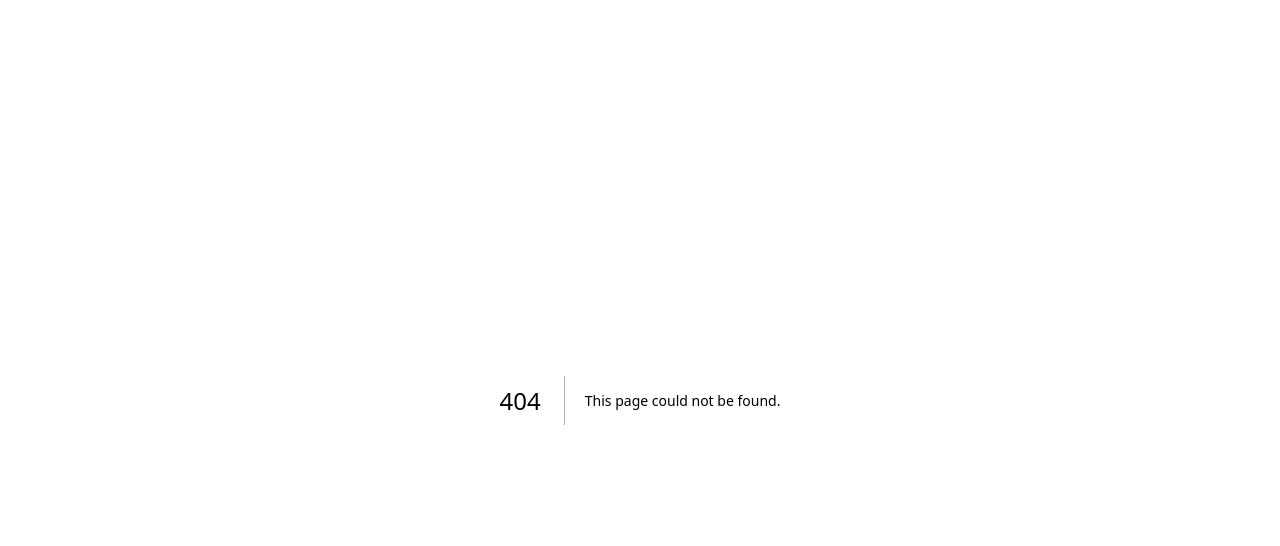
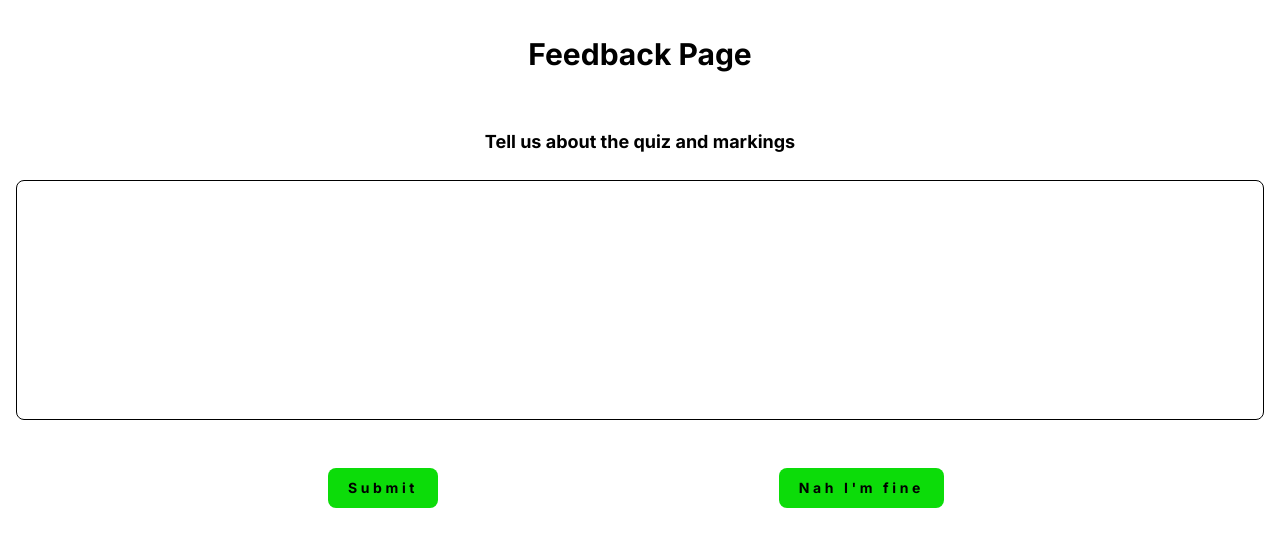
Before and after one commit to NirangaNiluminda/CAS-User, a Next.js app: page /feedback/1 in a window 1280 px wide. Before the commit this address had no page. Shown: the top 546 px of the page. Built offline with nearby package versions, Linux system fonts and the light colour scheme.

Commit message:
Add feedback page and update navigation from correct answers page

```diff
--- a/app/correct_answers/[id]/page.tsx
+++ b/app/correct_answers/[id]/page.tsx
@@ -81,7 +81,7 @@ const page = () => {
             <button
               type="button"
               className="focus:outline-none text-black bg-[#0cdc09] hover:bg-green-800 hover:border hover:border-[#0cdc09] focus:ring-4 focus:ring-green-300 font-bold font-['Inter'] tracking-[3.60px] rounded-lg text-sm px-5 py-2.5 me-2 mb-2 dark:bg-[#0cdc09] dark:hover:bg-transparent dark:focus:ring-green-800 transform transition-transform duration-300 hover:scale-x-110"
-              onClick={() => router.push('/completed')}
+              onClick={() => router.push(`/feedback/${id}`)}
             >
               Confirm
             </button>
--- /dev/null
+++ b/app/feedback/[id]/page.tsx
@@ -0,0 +1,23 @@
+'use client'
+import { useParams, useRouter } from 'next/navigation'
+import React from 'react'
+
+const page = () => {
+    const { id } = useParams();
+    const router = useRouter();
+  return (
+    <div className='container mx-auto p-4 flex flex-col justify-center items-center w-full'>
+        <h1 className='text-2xl md:text-3xl font-bold mb-4 mt-5'>Feedback Page</h1>
+        <div className='w-full mt-10 flex flex-col items-center gap-4'>
+            <label className='text-lg font-bold'>Tell us about the quiz and markings</label>
+            <input type="text" className='p-2 border w-full border-black my-2 h-60 rounded-lg ' />
+        </div>
+        <div className='w-full mt-10 flex flex-col md:flex-row md:justify-between md:w-1/2 items-center gap-4'>
+            <button className="focus:outline-none text-black bg-[#0cdc09] hover:bg-green-800 hover:border hover:border-[#0cdc09] focus:ring-4 focus:ring-green-300 font-bold font-['Inter'] tracking-[3.60px] rounded-lg text-sm px-5 py-2.5 me-2 mb-2 dark:bg-[#0cdc09] dark:hover:bg-transparent dark:focus:ring-green-800 transform transition-transform duration-300 hover:scale-x-110">Submit</button>
+            <button className="focus:outline-none text-black bg-[#0cdc09] hover:bg-green-800 hover:border hover:border-[#0cdc09] focus:ring-4 focus:ring-green-300 font-bold font-['Inter'] tracking-[3.60px] rounded-lg text-sm px-5 py-2.5 me-2 mb-2 dark:bg-[#0cdc09] dark:hover:bg-transparent dark:focus:ring-green-800 transform transition-transform duration-300 hover:scale-x-110" onClick={() => router.push('/completed')}>Nah I&apos;m fine</button>
+        </div>
+    </div>
+  )
+}
+
+export default page
```
